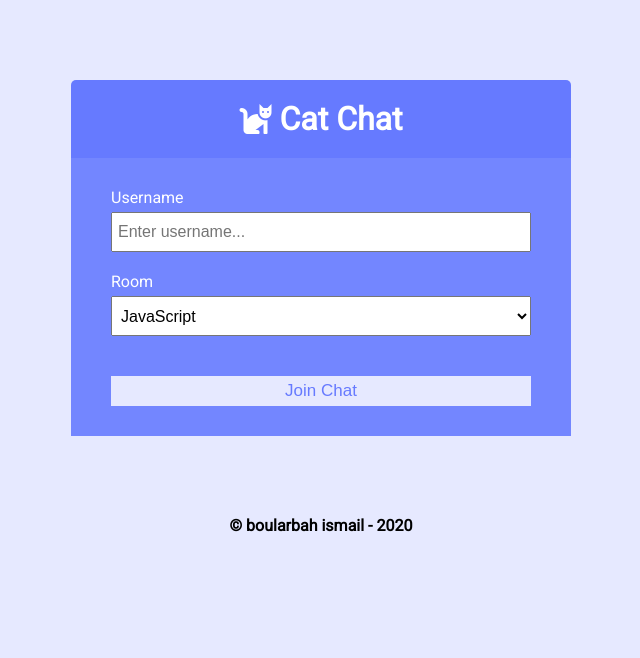
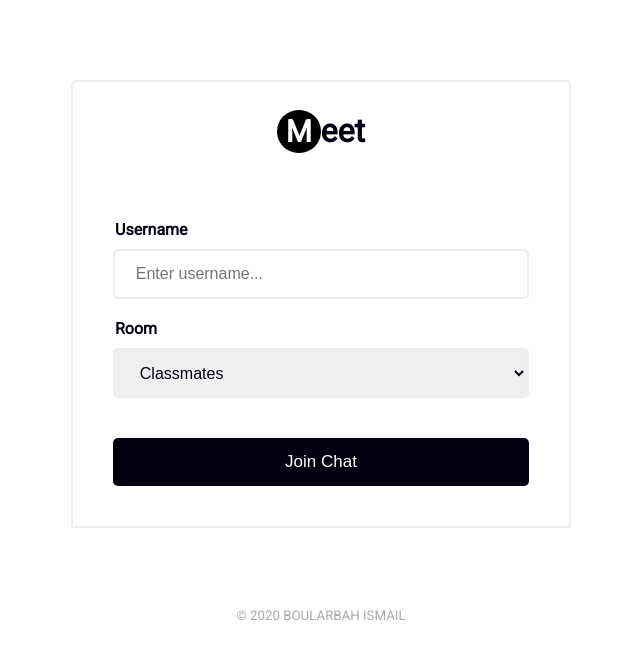
Before and after one commit to boularbahsmail/meet4u, a website: page public/index.html in a window 1280 px wide. Shown: the whole page, without its empty margins (319-959 px from the left). Drawn offline with Linux system fonts and the light colour scheme.

Commit message:
initial commit m

```diff
--- a/public/css/style.css
+++ b/public/css/style.css
@@ -13,12 +13,13 @@
 	margin: 0;
 	padding: 0;
 	outline: none;
+	color: #001;
 }
 
 body {
 	font-family: 'Roboto', sans-serif;
 	font-size: 16px;
-	background: var(--light-color);
+	/*background: var(--light-color);*/
 	margin: 20px;
 }
 
@@ -32,11 +33,20 @@ a {
 
 .btn {
 	cursor: pointer;
-	padding: 5px 15px;
-	background: var(--light-color);
-	color: var(--dark-color-a);
-	border: 0;
+	padding: 12px 15px;
+	/*background: var(--light-color);*/
+	/*color: var(--dark-color-a);*/
+	background-color: #001;
+	color: #fff;
+	border-radius: 5px;
+	border: 2px solid #001;
 	font-size: 17px;
+	transition: 0.7s;
+}
+.btn:hover {
+	background-color: #fff;
+	border: 2px solid #001;
+	color: #001;
 }
 
 /* Chat Page */
@@ -49,7 +59,7 @@ a {
 }
 
 .chat-header {
-	background: var(--dark-color-a);
+	background: transparent;
 	color: #fff;
 	border-top-left-radius: 5px;
 	border-top-right-radius: 5px;
@@ -65,10 +75,31 @@ a {
 }
 
 .chat-sidebar {
-	background: var(--dark-color-b);
+	/*background: var(--dark-color-b);*/
 	color: #fff;
 	padding: 20px 20px 60px;
 	overflow-y: scroll;
+	border-right: 2px solid #eee;
+}
+
+/* width */
+::-webkit-scrollbar {
+  width: 0px;
+}
+
+/* Track */
+::-webkit-scrollbar-track {
+  background: #f1f1f1;
+}
+
+/* Handle */
+::-webkit-scrollbar-thumb {
+  background: #888;
+}
+
+/* Handle on hover */
+::-webkit-scrollbar-thumb:hover {
+  background: #555;
 }
 
 .chat-sidebar h2 {
@@ -93,17 +124,18 @@ a {
 }
 
 .chat-messages .message {
-	padding: 10px;
+	padding: 15px;
 	margin-bottom: 15px;
-	background-color: var(--light-color);
+	background-color: transparent;
 	border-radius: 5px;
+	border: 2px solid #eee;
 }
 
 .chat-messages .message .meta {
-	font-size: 15px;
-	font-weight: bold;
-	color: var(--dark-color-b);
-	opacity: 0.7;
+	font-size: 17px;
+	font-weight: 800;
+	color: #000;
+	opacity: 1;
 	margin-bottom: 7px;
 }
 
@@ -113,7 +145,7 @@ a {
 
 .chat-form-container {
 	padding: 20px 30px;
-	background-color: var(--dark-color-a);
+	background-color: transparent;
 }
 
 .chat-form-container form {
@@ -122,9 +154,13 @@ a {
 
 .chat-form-container input[type='text'] {
 	font-size: 16px;
-	padding: 5px;
-	height: 40px;
+	height: 50px;
+	border: 2px solid #eee;
+	border-radius: 5px;
+	display: flex;
 	flex: 1;
+	padding: 3%;
+	flex-direction: column;
 }
 
 /* Join Page */
@@ -136,15 +172,28 @@ a {
 
 .join-header {
 	text-align: center;
-	padding: 20px;
-	background: var(--dark-color-a);
+	padding: 30px;
+	background: transparent;
+	border-right: 2px solid #eee;
+	border-left: 2px solid #eee;
+	border-top: 2px solid #eee;
 	border-top-left-radius: 5px;
 	border-top-right-radius: 5px;
 }
 
 .join-main {
-	padding: 30px 40px;
-	background: var(--dark-color-b);
+	padding: 40px 40px;
+	background: transparent;
+	border-right: 2px solid #eee;
+	border-left: 2px solid #eee;
+	border-bottom: 2px solid #eee;
+}
+
+#room-name {
+	border-radius: 5px;
+	color: #fff;
+	background-color: #001;
+	padding: 7%;
 }
 
 .join-main p {
@@ -157,20 +206,26 @@ a {
 
 .join-main label {
 	display: block;
-	margin-bottom: 5px;
+	margin-bottom: 10px;
+	padding: 0 2px;
+	font-weight: bolder;
 }
 
 .join-main input[type='text'] {
 	font-size: 16px;
-	padding: 5px;
-	height: 40px;
+	padding: 5%;
+	border: 2px solid #eee;
+	border-radius: 5px;
+	height: 50px;
 	width: 100%;
 }
 
 .join-main select {
 	font-size: 16px;
-	padding: 5px;
-	height: 40px;
+	padding:0 5%;
+	border: 2px solid #eee;
+	border-radius: 5px;
+	height: 50px;
 	width: 100%;
 }
 
--- a/public/index.html
+++ b/public/index.html
@@ -4,7 +4,7 @@
 		<meta charset="UTF-8" />
 		<meta name="viewport" content="width=device-width, initial-scale=1.0" />
 		<meta http-equiv="X-UA-Compatible" content="ie=edge" />
-		<link rel="icon" type="x-icon" href="./favicon.ico" />
+		<link rel="icon" type="x-icon" href="https://www.iconfinder.com/data/icons/social-media-2210/24/Medium-512.png" />
 		<link
 			rel="stylesheet"
 			href="https://cdnjs.cloudflare.com/ajax/libs/font-awesome/5.12.1/css/all.min.css"
@@ -12,12 +12,12 @@
 			crossorigin="anonymous"
 		/>
 		<link rel="stylesheet" href="css/style.css" />
-		<title>Cat Chat</title>
+		<title>Meet</title>
 	</head>
 	<body>
 		<div class="join-container">
 			<header class="join-header">
-				<h1><i class="fas fa-cat"></i> Cat Chat</h1>
+				<h1 style="color: #001;"><span style="color: white;background-color: #000;padding: 1% 2%;border-radius: 50%;font-size: 30px;">M</span>eet</h1>
 			</header>
 			<main class="join-main">
 				<form action="chat.html">
@@ -28,24 +28,25 @@
 							name="username"
 							id="username"
 							placeholder="Enter username..."
+							autocomplete="off"
 							required
 						/>
 					</div>
 					<div class="form-control">
 						<label for="room">Room</label>
 						<select name="room" id="room">
-							<option value="JavaScript">JavaScript</option>
-							<option value="Python">Python</option>
-							<option value="PHP">PHP</option>
-							<option value="C#">C#</option>
-							<option value="Ruby">Ruby</option>
-							<option value="Java">Java</option>
+							<option value="Classmates">Classmates</option>
+							<option value="Workers">Workers</option>
+							<option value="Family">Family</option>
+							<option value="Friends">Friends</option>
+							<option value="Friends">Friends</option>
+							<option value="Others">Others</option>
 						</select>
 					</div>
 					<button type="submit" class="btn">Join Chat</button>
 				</form>
 			</main>
 		</div>
-		<center><h4>&copy; boularbah ismail - 2020</h4></center>
+		<center><h5 style="color: #aaa;font-weight: inherit;">&copy; 2020 BOULARBAH ISMAIL</h5></center>
 	</body>
 </html>
--- a/server.js
+++ b/server.js
@@ -17,7 +17,7 @@ const io = socketio(server);
 // Set static folder
 app.use(express.static(path.join(__dirname, 'public')));
 
-const botName = 'Cat Chat Bot';
+const botName = "Meet";
 
 // Run when client connects
 io.on('connection', socket => {
@@ -27,7 +27,7 @@ io.on('connection', socket => {
     socket.join(user.room);
 
     // Welcome current user
-    socket.emit('message', formatMessage(botName, 'Welcome to Cat Chat!'));
+    socket.emit('message', formatMessage(botName, 'Welcome to Meet'));
 
     // Broadcast when a user connects
     socket.broadcast
```
Also changed, not shown: public/chat.html (+16 -16 lines).
